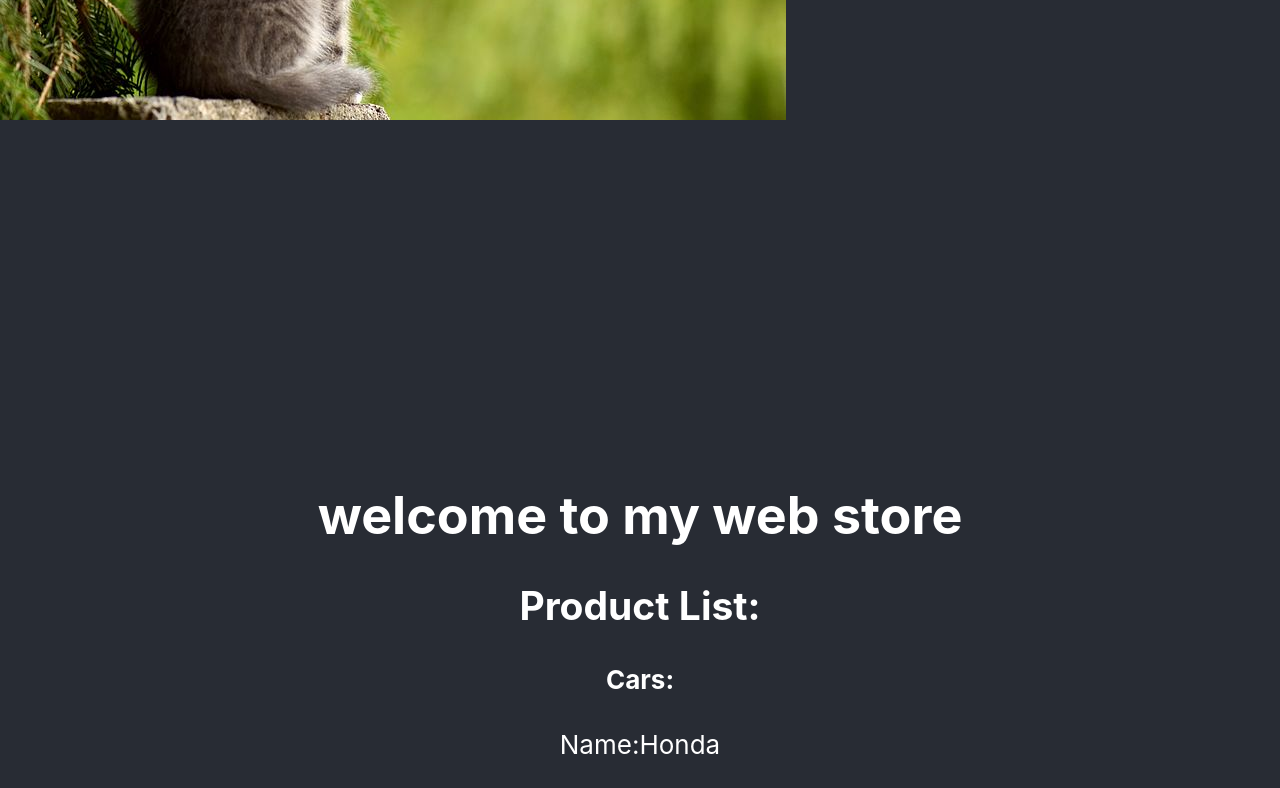
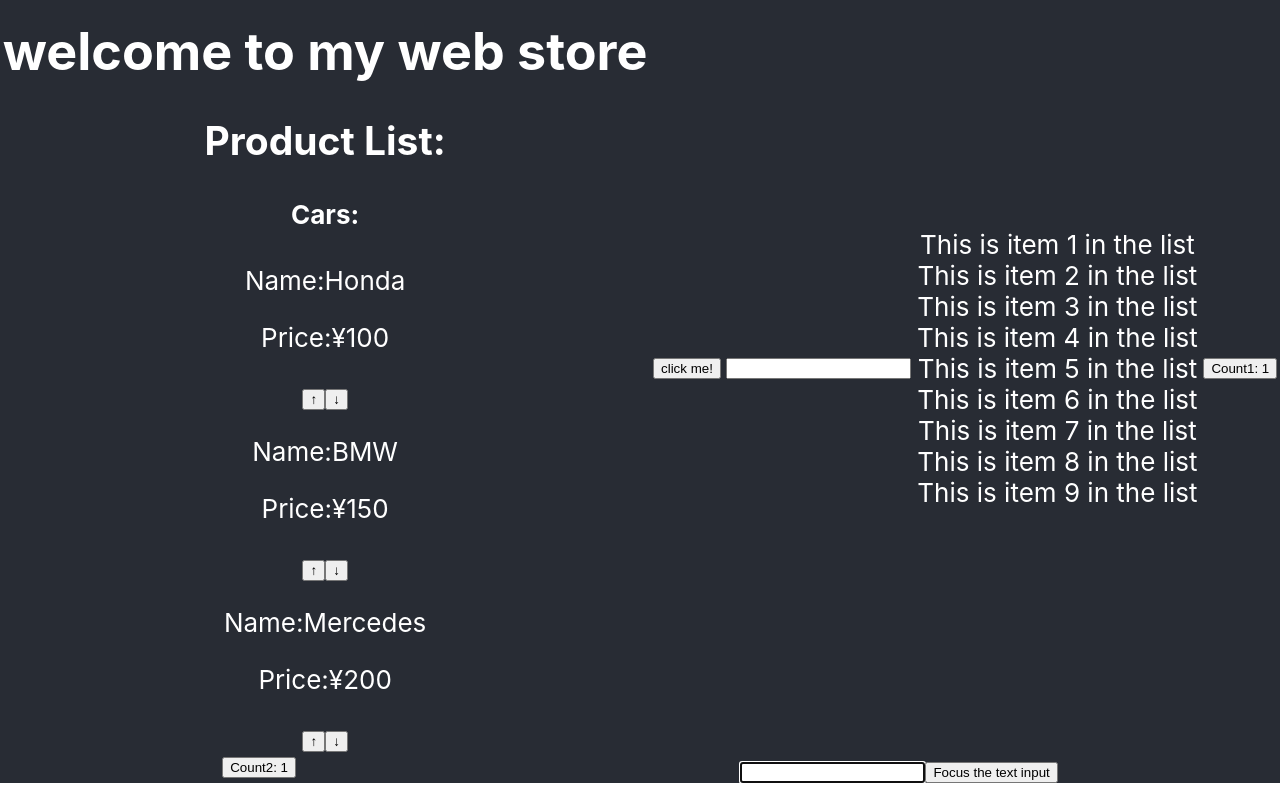
Before and after one commit to huyong007/react-demo, a React (Create React App) app: page / in a window 1280 px wide. Shown: the part 360-1148 px from the top of the page. Built offline with nearby package versions, Linux system fonts and the light colour scheme.

Commit message:
Refs&DOM-Refs与函数组件

```diff
--- a/package.json
+++ b/package.json
@@ -6,6 +6,8 @@
     "@testing-library/jest-dom": "^5.11.4",
     "@testing-library/react": "^11.1.0",
     "@testing-library/user-event": "^12.1.10",
+    "chosen-js": "^1.8.7",
+    "jquery": "^3.6.0",
     "react": "^17.0.2",
     "react-dom": "^17.0.2",
     "react-scripts": "4.0.3",
--- a/src/App.js
+++ b/src/App.js
@@ -1,29 +1,39 @@
 
 
-
+import React from "react";
 import DataTable from './components/DataTable'
 import Input from './components/Input'
 import FileInput from './components/FileInput'
 import Calculator from './components/boilingWater/Calculator'
-import MouseTracker from './components/MouseTracker/MouseTracker'
 import WithoutContext from './components/Context/WithoutContext'
-
+import FancyButton from "./components/RefDom/FancyButton";
+import MyProvider from "./components/Context/MyProvider";
+import LogFancyButton from "./components/RefDom/Log"
+import ListOfTenThings from "./components/PropsChildren/PropsChildren";
+import CounterButton from "./components/PropsChildren/CounterButton";
+import AutoFocusTextInput from "./components/RefDom/CreateRef";
 import './App.css';
 
 const pepole = ['John', 'Jesse']
-
+const ref = React.createRef();
 function App() {
   return (
     <div className="App">
-      <header className="App-header">
+      <div id="modal-root"></div>
+      <header className="App-header" id="app-root">
         <Calculator />
         <FileInput />
         <Input type="text" placeholder="Insert some text here..." callback={(val) => console.log(val)} />
         <DataTable data={pepole} />
-        <MouseTracker />
         <WithoutContext />
+        <MyProvider />
+        <FancyButton ref={ref} >click me!</FancyButton>
+        <LogFancyButton ref={ref} />
+        <ListOfTenThings />
+        <CounterButton />
+        <AutoFocusTextInput />
+      </header>
 
-      </header>
     </div>
   );
 }
--- a/src/components/Context/MyProvider.js
+++ b/src/components/Context/MyProvider.js
@@ -1,5 +1,5 @@
 import MyContext from './MyContext'
-
+import React, { Component } from 'react'
 class MyProvider extends Component {
     state = {
         cars: {
@@ -18,7 +18,7 @@ class MyProvider extends Component {
                         const cars = Object.assign({}, this.state.cars);
                         cars[selectedID].price = cars[selectedID].price + 1;
                         this.setState({ cars })
-                    };
+                    },
                     decrementPrice:selectedID => {
                         const cars = Object.assign({}, this.state.cars);
                         cars[selectedID].price = cars[selectedID].price -1;
@@ -29,3 +29,5 @@ class MyProvider extends Component {
         )
     }
 }
+
+export default MyProvider;
--- /dev/null
+++ b/src/components/PropsChildren/CounterButton.jsx
@@ -0,0 +1,115 @@
+import React from 'react';
+
+export default class CounterButton extends React.PureComponent {
+    constructor(props) {
+        super(props);
+        this.state = { count1: 1, count2: 1 };
+
+    }
+    // componentDidMount() {
+    //     console.log('CounterButton did mount');
+    // }
+    // shouldComponentUpdate(nextProps, nextState) {
+    //     console.log('CounterButton should update');
+    //     if (nextState.count % 2) {
+    //         console.log(nextProps, nextState, 'nextProps, nextState')
+    //         return false;
+    //     }else{
+    //         return true;
+    //     }
+    // }
+    // componentDidUpdate(prevProps, prevState) {
+    //     console.log('CounterButton did update');
+    // }
+    // componentDidCatch(error, info) {
+    //     console.log('CounterButton did catch');
+    // }
+    // componentWillUnmount() {
+    //     console.log('CounterButton will unmount');
+    // }
+    onClick1 = () => {
+        const { count } = this.state
+        this.setState({ count: count + 1 }, () => {
+            console.log('onClick1', this.state.count1)
+        })
+        this.setState({ count: count + 1 }, () => {
+            console.log('onClick1', this.state.count1)
+        })
+        this.setState({ count: count + 1 }, () => {
+            console.log('onClick1', this.state.count1)
+        })
+    }
+    onClick2 = () => {
+        this.setState((prevState, props) => {
+            return {
+                count2: prevState.count2 + 1
+            }
+        }, () => {
+            console.log('onClick2', Date.now(), this.state.count2)
+        })
+        this.setState((prevState, props) => {
+            return {
+                count2: prevState.count2 + 1
+            }
+        }, () => {
+            console.log('onClick2', Date.now(), this.state.count2)
+        })
+        this.setState((prevState, props) => {
+            return {
+                count2: prevState.count2 + 1
+            }
+        }, () => {
+            console.log('onClick2', Date.now(), this.state.count2)
+        })
+        this.setState((prevState, props) => {
+            return {
+                count2: prevState.count2 + 1
+            }
+        }, () => {
+            console.log('onClick2', Date.now(), this.state.count2)
+        })
+        this.setState((prevState, props) => {
+            return {
+                count2: prevState.count2 + 1
+            }
+        }, () => {
+            console.log('onClick2', Date.now(), this.state.count2)
+        })
+        this.setState((prevState, props) => {
+            return {
+                count2: prevState.count2 + 1
+            }
+        }, () => {
+            console.log('onClick2', Date.now(), this.state.count2)
+        })
+        setTimeout(() => {
+            this.setState((prevState, props) => {
+                return {
+                    count2: prevState.count2 + 1
+                }
+            }, () => {
+                console.log('onClick2', Date.now(), this.state.count2)
+            })
+            console.log('onClick2', Date.now(), this.state.count2)
+        })
+    }
+    render() {
+        console.log('render')
+        return (
+            <>
+                <button
+                    color={this.props.color}
+                    onClick={() => this.onClick1()} >
+                    Count1: {this.state.count1}
+                </button>
+                <button
+                    color={this.props.color}
+                    onClick={() => this.onClick2()} >
+                    Count2: {this.state.count2}
+                </button>
+            </>
+
+        )
+
+    }
+}
--- /dev/null
+++ b/src/components/PropsChildren/PropsChildren.jsx
@@ -0,0 +1,15 @@
+function Repeat(props) {
+    let items = [];
+    for (let i = 0; i < props.numTimes; i++) {
+        items.push(props.children(i));
+    }
+    return <div>{items}</div>;
+}
+
+export default function ListOfTenThings() {
+    return (
+        <Repeat numTimes={10}>
+            {(index) => index >0 &&<div key={index}>This is item {index} in the list</div>}
+        </Repeat>
+    )
+}
--- /dev/null
+++ b/src/components/RefDom/CreateRef.jsx
@@ -0,0 +1,42 @@
+import React from 'react';
+class CustomTextInput extends React.Component {
+    constructor(props) {
+        super(props);
+        this.textInput = React.createRef();
+        this.focusTextInput = this.focusTextInput.bind(this);
+    }
+
+    focusTextInput() {
+        this.textInput.current.focus();
+    }
+
+    render() {
+        return (
+            <div>
+                <input
+                    type={'text'}
+                    ref={this.textInput} />
+                <input
+                    type={'button'}
+                    value={'Focus the text input'}
+                    onClick={this.focusTextInput}
+                />
+            </div>
+        )
+    }
+}
+
+export default class AutoFocusTextInput extends React.Component {
+    constructor(props) {
+        super(props);
+        this.textInput = React.createRef();
+    }
+    componentDidMount() {
+        this.textInput.current.focusTextInput();
+    }
+    render() {
+        return (
+            <CustomTextInput ref={this.textInput} />
+        )
+    }
+}
--- a/src/components/RefDom/FancyButton.jsx
+++ b/src/components/RefDom/FancyButton.jsx
@@ -1,6 +1,7 @@
 import React from "react"
 
 const FancyButton = React.forwardRef((props,ref)=>(
+
     <button ref={ref} className="FancyButton">
         {props.children}
     </button>
--- /dev/null
+++ b/src/components/RefDom/Log.jsx
@@ -0,0 +1,31 @@
+
+import React from "react";
+function LogProps(WrappedComponent) {
+    class ClogProps extends React.Component {
+        componentDidUpdate(prevProps) {
+            console.log('old props:', prevProps);
+            console.log('new props:', this.props);
+        }
+        render() {
+            const { forwardedRef, ...rest } = this.props;
+            return <WrappedComponent ref={forwardedRef} {...rest} />
+        }
+    }
+    return React.forwardRef((props, ref) => {
+        return <ClogProps {...props} forwardedRef={ref} />;
+    });
+}
+
+
+class FancyButton extends React.Component {
+    focus(e) {
+        console.log(e, 'e');
+    }
+    render() {
+        return (
+            <input ref={ref => this.input = ref} type="text" onFocus={this.focus} />
+        )
+    }
+}
+
+export default LogProps(FancyButton);
--- a/src/index.js
+++ b/src/index.js
@@ -3,6 +3,9 @@ import ReactDOM from 'react-dom';
 import './index.css';
 import App from './App';
 import reportWebVitals from './reportWebVitals';
+
+const appRoot = document.getElementById('app-root');
+const modalRoot = document.getElementById('modal-root');
 
 ReactDOM.render(
   <React.StrictMode>
```
Also changed, not shown: src/components/Choose/Chosen.jsx (added, +37 -0 lines), src/components/Portals/Portals.jsx (added, +65 -0 lines), 2 other files (tests, documents, lock files or other folders).
